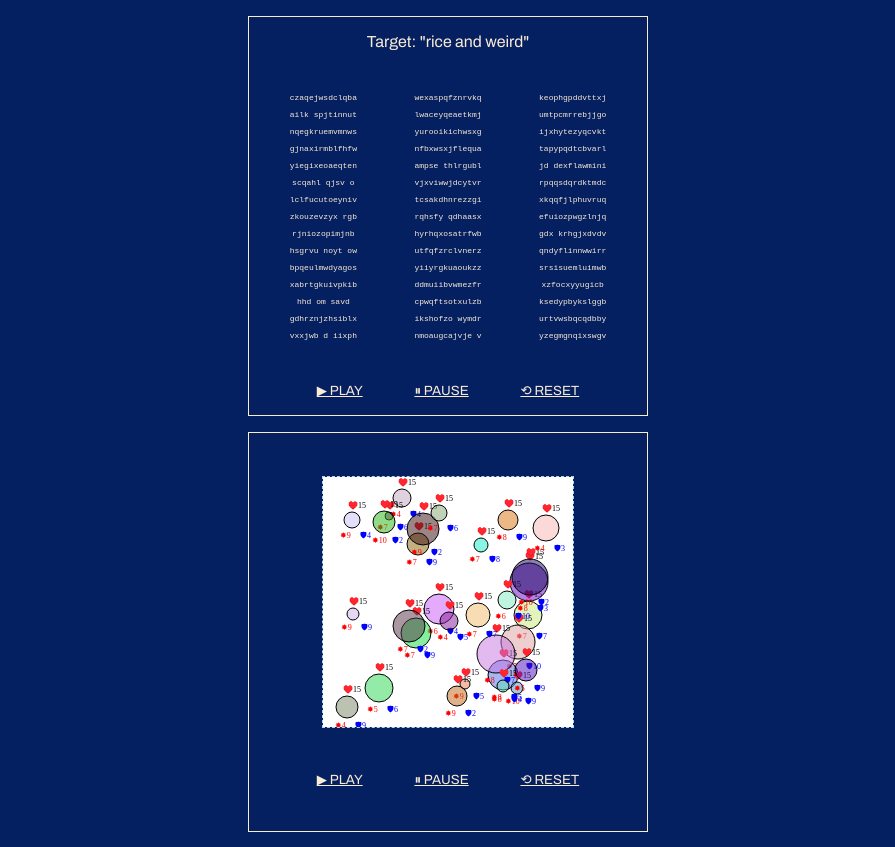
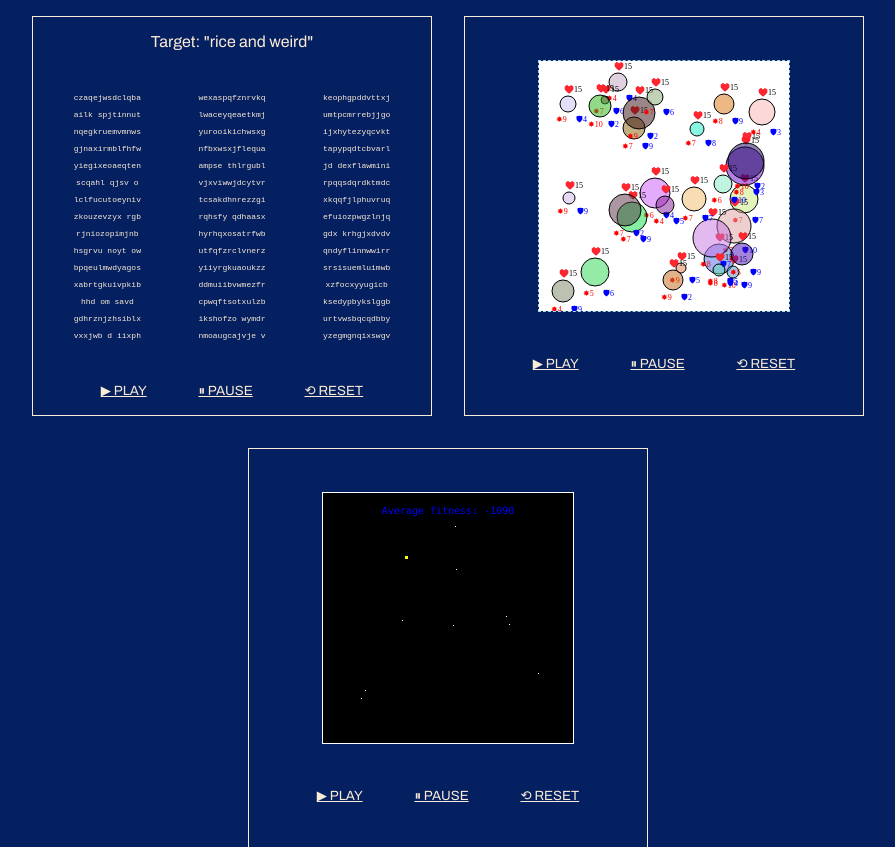
Before and after one commit to stjohnfinn/Terrarium, a website with bundled scripts: page index.html in a window 1280 px wide. Shown: the top 847 px of the page, without its empty margins (192-1087 px from the left). Built offline with nearby package versions, Linux system fonts and the light colour scheme; animation ran at ten frames a second.

Commit message:
add basic version of traveling salesman

```diff
--- a/src/terrarium.ts
+++ b/src/terrarium.ts
@@ -206,6 +206,15 @@ export class GeneticAlgorithm<TOrganism extends Organism> {
     this.log("model right now:");
     this.log(this.model);
 
+    if (this.isRunning) {
+      this.log("progressing to the next frame.");
+      this.log(`current frame count: ${this.model.frameCountSinceGenStart}`);
+      this.model.frameCountSinceGenStart += 1;
+      this.stepFunction(this.model);
+      await new Promise(r => setTimeout(r, this.frameDelayMilliseconds));
+      this.next();
+    }
+
     if (this.shouldTerminate(this.model)) {
       // the genetic algorithm is completely finished, so let's stop
       this.isRunning = false;
@@ -224,16 +233,6 @@ export class GeneticAlgorithm<TOrganism extends Organism> {
       this.log("progressing to the next generation.");
       this.model.frameCountSinceGenStart = 0;
       this.model = this.produceNextGeneration(this.model);
-    }
-
-    // we're still running the genetic algorithm, so go to the next frame
-    if (this.isRunning) {
-      this.log("progressing to the next frame.");
-      this.log(`current frame count: ${this.model.frameCountSinceGenStart}`);
-      this.model.frameCountSinceGenStart += 1;
-      this.stepFunction(this.model);
-      await new Promise(r => setTimeout(r, this.frameDelayMilliseconds));
-      this.next();
     }
   }
 
@@ -261,7 +260,7 @@ export class GeneticAlgorithm<TOrganism extends Organism> {
    * so that there is a "reset" function.
    */
   private initializePopulation(): void {
-    this.log("initializing the population.")
+    this.log("initializing the population.");
     this.model.population = [];
     for (let i = 0; i < this.model.populationSize; i++) {
       this.model.population.push(this.createOrganism());
--- a/src/travelingSalesman.ts
+++ b/src/travelingSalesman.ts
@@ -7,19 +7,42 @@ import { Organism, GeneticAlgorithm, GeneticAlgorithmModel } from "./terrarium.j
 const CANVAS_HEIGHT: number = 250;
 const CANVAS_WIDTH: number = 250;
 
-const CITIES_COUNT: number = 40;
-const CITY_PLACEMENT_PADDING: number = 10;
-const MUTATION_CHANCE: number = 0.02;
+const CITIES_COUNT: number = 10;
+const CITY_PLACEMENT_PADDING: number = 30;
+const MUTATION_CHANCE: number = 0.05;
 
-const HOME_CITY_INDEX = -1;
-
-const FRAME_DELAY: number = 500;
-const POPULATION_SIZE: number = 25;
-const DEBUG: boolean = true;
+const FRAME_DELAY: number = 200;
+const POPULATION_SIZE: number = 20;
+const DEBUG: boolean = false;
 
 type Location = {
   longitude: number,
   latitude: number
+}
+
+function calculateTotalCoords(routeCities: Location[]): Location {
+  let total: Location = {
+    longitude: 0,
+    latitude: 0
+  };
+
+  for (const city of routeCities) {
+    total.longitude += city.longitude;
+    total.latitude += city.latitude;
+  }
+
+  return total;
+}
+
+function validateRoute(route: Location[], startingCity: Location, routeCities: Location[]) {
+  const staticTotalCoords: Location = calculateTotalCoords([startingCity, ...routeCities, startingCity]);
+  const sampleTotalCoords: Location = calculateTotalCoords(route);
+
+  const isValid: boolean = staticTotalCoords.longitude == sampleTotalCoords.longitude && staticTotalCoords.latitude == sampleTotalCoords.latitude;
+
+  if (!isValid) {
+    throw new Error("invalid route!");
+  }
 }
 
 function distance(start: Location, end: Location): number {
@@ -33,32 +56,29 @@ function generateCity(): Location {
   };
 }
 
-function findDuplicate(cities: Location[]): number {
-  const seen = new Set();
-  for (let i = 0; i < cities.length; i++) {
-    if (seen.has(cities[i])) {
-      return i;
+function generateCitySet(num_cities: number): Location[] {
+  if (num_cities < 0) {
+    throw new Error("Number of cities must be non-negative.");
+  }
+
+  const cities: Location[] = [];
+
+  while (cities.length < num_cities) {
+    const newCity = generateCity();
+
+    const isDuplicate = cities.some(existingCity => newCity === existingCity);
+
+    if (!isDuplicate) {
+      cities.push(newCity);
     }
-    seen.add(cities[i]);
   }
-  return -1;
+
+  return cities;
 }
 
-let cities = [];
+const ROUTE_CITIES = generateCitySet(CITIES_COUNT);
 
-// add one so that we can .pop() the home city off the top
-for (let i = 0; i < CITIES_COUNT + 1; i++) {
-  cities.push(generateCity());
-}
-
-// remove duplicates
-let duplicateIndex: number = findDuplicate(cities);
-while (duplicateIndex > -1) {
-  cities[duplicateIndex] = generateCity();
-  duplicateIndex = findDuplicate(cities);
-}
-
-const HOME_CITY: Location = cities.pop();
+const HOME_CITY: Location = ROUTE_CITIES.pop();
 
 //##############################################################################
 // createOrganism
@@ -68,28 +88,30 @@ class SalesmanRouteOrganism implements Organism {
   mutationChance: number;
   genes: Location[];
   currentCityIndex: number;
-  previousCity: Location;
   isFinished: boolean;
 
   constructor(cities: Location[], mutation_chance: number) {
     this.mutationChance = mutation_chance;
-    this.genes = [];
 
-    let tempCitiesCopy: Location[] = [...cities];
-    while (tempCitiesCopy.length > 0) {
-      const randomIndex: number = Math.floor(Math.random() * tempCitiesCopy.length);
+    this.genes = [HOME_CITY];
 
-      this.genes.push(tempCitiesCopy.splice(randomIndex, 1)[0]);
+    while (cities.length > 0) {
+      const randomIndex: number = Math.floor(Math.random() * cities.length);
+
+      this.genes.push(cities.splice(randomIndex, 1)[0]);
     }
 
-    this.currentCityIndex = HOME_CITY_INDEX;
-    this.previousCity = HOME_CITY;
+    this.genes.push(HOME_CITY);
+
+    this.currentCityIndex = 0;
     this.isFinished = false;
+
+    validateRoute(this.genes, HOME_CITY, ROUTE_CITIES);
   }
 }
 
 function createOrganism(): SalesmanRouteOrganism {
-  return new SalesmanRouteOrganism(structuredClone(cities), MUTATION_CHANCE);
+  return new SalesmanRouteOrganism(structuredClone(ROUTE_CITIES), MUTATION_CHANCE);
 }
 
 //##############################################################################
@@ -106,7 +128,7 @@ function calculateFitness(salesman: SalesmanRouteOrganism): number {
   }
   fitness += distance(currentCity, HOME_CITY);
 
-  return fitness;
+  return -fitness;
 }
 
 //##############################################################################
@@ -114,7 +136,13 @@ function calculateFitness(salesman: SalesmanRouteOrganism): number {
 //##############################################################################
 
 function crossover(parentA: SalesmanRouteOrganism, parentB: SalesmanRouteOrganism): SalesmanRouteOrganism {
-  return parentA;
+  const P_parentA: number = 1 - calculateFitness(parentA) / calculateFitness(parentA) + calculateFitness(parentB);
+  let offspring: SalesmanRouteOrganism = createOrganism();
+  offspring.genes = Math.random() > P_parentA ? structuredClone(parentA).genes : structuredClone(parentB).genes
+
+  validateRoute(offspring.genes, HOME_CITY, ROUTE_CITIES);
+
+  return offspring;
 }
 
 //##############################################################################
@@ -132,6 +160,8 @@ function mutate(salesman: SalesmanRouteOrganism): SalesmanRouteOrganism {
 
       [salesman.genes[randomSwapIndexA], salesman.genes[randomSwapIndexB]] = [salesman.genes[randomSwapIndexB], salesman.genes[randomSwapIndexA]];
     }
+
+    validateRoute(salesman.genes, HOME_CITY, ROUTE_CITIES);
   }
 
   return salesman;
@@ -150,16 +180,7 @@ function shouldTerminate(model: GeneticAlgorithmModel<SalesmanRouteOrganism>): b
 //##############################################################################
 
 function shouldProgressGeneration(model: GeneticAlgorithmModel<SalesmanRouteOrganism>): boolean {
-  // progress generation if all salesmen have finished their route
-  let anyUnfinishedRoutes: boolean = false;
-
-  for (const salesman of model.population) {
-    if (!salesman.isFinished) {
-      anyUnfinishedRoutes = true;
-    }
-  }
-
-  return anyUnfinishedRoutes;
+  return model.population.every(salesman => salesman.isFinished);
 }
 
 //##############################################################################
@@ -167,28 +188,18 @@ function shouldProgressGeneration(model: GeneticAlgorithmModel<SalesmanRouteOrga
 //##############################################################################
 
 function stepFunction(model: GeneticAlgorithmModel<SalesmanRouteOrganism>): void {
+  // travel to next city
+  for (const salesman of model.population) {
 
-  for (let i: number = 0; i < model.population.length; i++) {
-    let salesman: SalesmanRouteOrganism = model.population[i];
+    if (!salesman.isFinished) {
+      salesman.currentCityIndex += 1;
 
-    if (salesman.currentCityIndex >= salesman.genes.length) {
-      salesman.isFinished = true;
+      if (salesman.currentCityIndex >= salesman.genes.length) {
+        salesman.currentCityIndex = salesman.genes.length - 1;
+        salesman.isFinished = true;
+      }
     }
-
-    if (salesman.isFinished) {
-      continue;
-    }
-
-    if (salesman.currentCityIndex == 0) {
-      salesman.previousCity = HOME_CITY;
-    } else {
-      salesman.previousCity = salesman.genes[salesman.currentCityIndex - 1];
-    }
-
-    salesman.currentCityIndex += 1;
   }
-
-  return;
 }
 
 //##############################################################################
@@ -249,6 +260,7 @@ document.querySelector("body").appendChild(resetButton);
 resetButton.innerText = "⟲ reset";
 resetButton.addEventListener("click", () => {
   geneticAlgorithm.reset();
+  console.log(geneticAlgorithm.model);
 });
 
 let controls: HTMLDivElement = document.createElement("div");
@@ -266,28 +278,43 @@ displayDiv.appendChild(controls);
 
 document.querySelector("#view").appendChild(displayDiv);
 
+function drawRoute(route: Location[], ctx: CanvasRenderingContext2D, lineWidth: number, strokeStyle: string, lineCap: CanvasLineCap): void {
+  ctx.lineWidth = lineWidth;
+  ctx.lineCap = lineCap;
+  ctx.strokeStyle = strokeStyle;
+
+  ctx.beginPath();
+  ctx.moveTo(route[0].longitude, route[0].latitude);
+
+  for (let i = 1; i < route.length; i++) {
+    ctx.lineTo(route[i].longitude, route[i].latitude);
+  }
+
+  // ctx.closePath();
+  ctx.stroke();
+}
+
 function display(canvas: HTMLCanvasElement, model: GeneticAlgorithmModel<SalesmanRouteOrganism>) {
   const ctx: CanvasRenderingContext2D = canvas.getContext("2d");
   clearCanvas(canvas, "rgb(0, 0, 0)");
 
-  for (const city of cities) {
+  ctx.font = "10px Consolas";
+  ctx.fillStyle = "blue";
+  ctx.textAlign = "center";
+  ctx.textBaseline = "middle";
+
+  ctx.fillText(`Average fitness: ${Math.round(model.population.reduce((sum, organism) => sum + calculateFitness(organism), 0) / model.population.length)}`, CANVAS_WIDTH / 2, 18);
+
+  ctx.fillStyle = "rgb(255, 255, 0)";
+  ctx.fillRect(HOME_CITY.longitude, HOME_CITY.latitude, 3, 3);
+
+  for (const city of ROUTE_CITIES) {
     ctx.fillStyle = "rgb(255, 255, 255)";
     ctx.fillRect(city.longitude, city.latitude, 1, 1);
   }
 
   for (const salesman of model.population) {
-    ctx.fillStyle = "rgb(0, 255, 0)";
-
-    if (salesman.currentCityIndex == HOME_CITY_INDEX) {
-      ctx.fillRect(HOME_CITY.longitude, HOME_CITY.latitude, 1, 1);
-      continue;
-    }
-
-    if (salesman.isFinished) {
-      ctx.fillRect(HOME_CITY.longitude, HOME_CITY.latitude, 1, 1);
-    }
-
-    ctx.fillRect(salesman.genes[salesman.currentCityIndex].longitude, salesman.genes[salesman.currentCityIndex].latitude, 1, 1);
+    drawRoute(salesman.genes.slice(0, salesman.currentCityIndex + 1), ctx, 1, 'rgba(255, 255, 255, 0.1)', 'round');
   }
 };
 
--- a/style/style.css
+++ b/style/style.css
@@ -49,5 +49,11 @@ button:active {
 }
 
 #view {
+  min-height: 100vh;
+  width: 80vw;
+  display: flex;
   flex-wrap: wrap;
+  flex-direction: row;
+  justify-content: center;
+  align-items: center;
 }
```
Also changed, not shown: dist/terrarium.js, dist/travelingSalesman.js.
